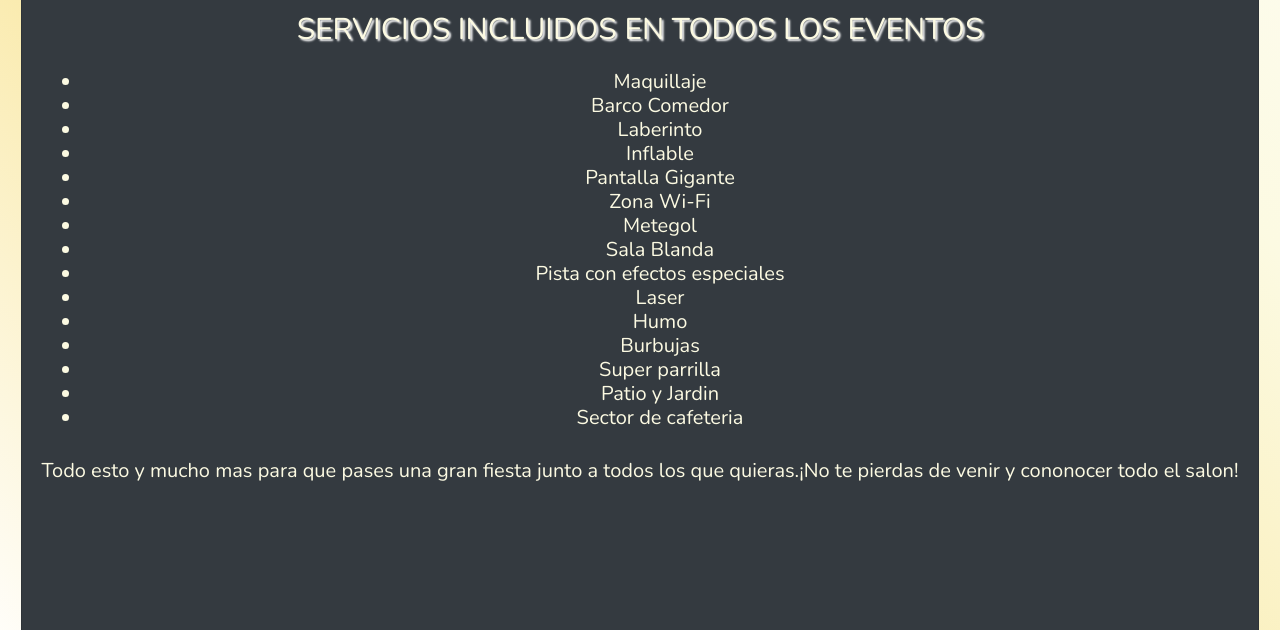
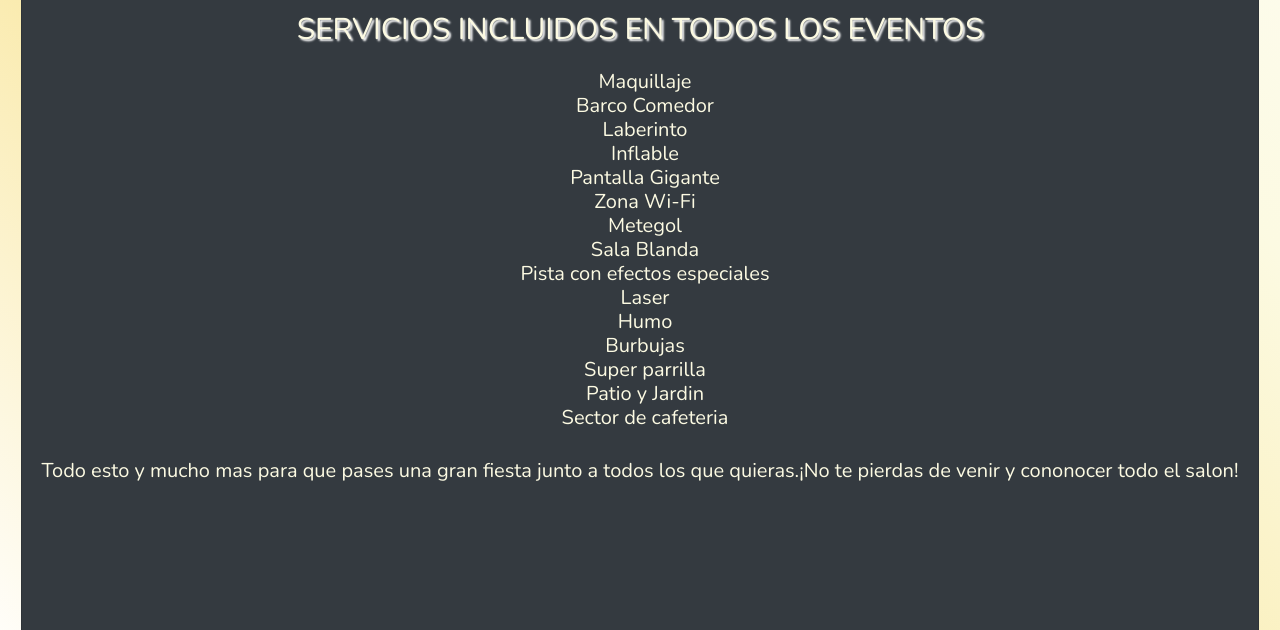
Before and after one commit to evelyncent/puertopirataCopia, a website: page views/servicios.html in a window 1280 px wide. Shown: the part 609-1239 px from the top of the page. Drawn offline with nearby package versions, Linux system fonts and the light colour scheme; a small style sheet from the web is missing; files whose address does not match are found by name.

Commit message:
servicos sass

```diff
--- a/scss/_servicios.scss
+++ b/scss/_servicios.scss
@@ -1,54 +1,49 @@
-.Servicios{
-background: linear-gradient(90deg,#F9E79F, #FCFAE2,white);
-position:relative;
-width: 100%;
-height: 100%;
+@mixin sizes($width,$height){
+  width: $width;
+  height: $height;
 }
 
+@mixin posiciones($position,$top){
+  position: $position;
+  top: $top;
+}
+
+.formato{
+  font-family: 'Nunito', sans-serif;
+  color: #FCFAE2;
+
+  text-align: center;
+  justify-content:center;
+  line-height:1.2;
+}
 
 .Servicios__div--titulo{
-    color: #FCFAE2;
-    text-align: center;
-    display: flex;
-    justify-content:center;
+  @extend.formato;
+  @include posiciones(relative,100px);
+  display: flex;
 
-    position: relative;
-    top:100px;
 
-    line-height:1.2;
-    font-family: 'Nunito', sans-serif;
-    font-size:30px ;
-
-    text-shadow:2px 2px 2px white;
+  font-size:30px ;
+  text-shadow:2px 2px 2px white;
   }
 
   .Servicios__div__ul{
-
-
-    color: #FCFAE2;
-    text-align: center;
-    justify-content: center;
-    position:relative;
-    top: 110px;
-
-    line-height:1.2 ;
-    font-family: 'Nunito', sans-serif;
+    @extend.formato;
+    @include posiciones(relative,110px);
     font-size:20px ;
+   list-style-type: none;
+   margin-right: 30px;
   }
 
   .div__video{
-
+    @include posiciones(relative,100px);
     display: flex;
-
-    position: relative;
-
     height:500px;
 
-    top:100px;
   }
   .Servicios__div{
-    position: relative;
-    top: 50px;
+    @include posiciones(relative,50px);
+
     right: 40px;
 
   }
@@ -61,9 +56,9 @@ height: 100%;
 
 }
 .Servicios{
-background: linear-gradient(45deg,white,#F9E79F, #FCFAE2,white);
-    background-size: cover;
+background:map-get($color,main);
+background-size: cover;
 position:relative;
-width:auto;
-height:1300px ;
+@include sizes(auto,1300px);
+
 }
```
Also changed, not shown: css/styles.css.
